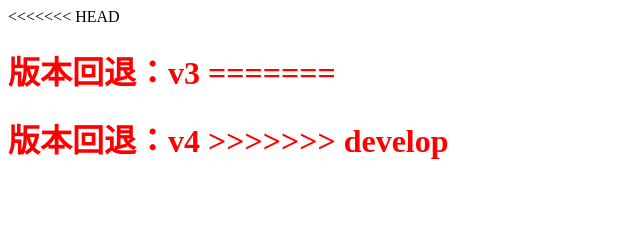
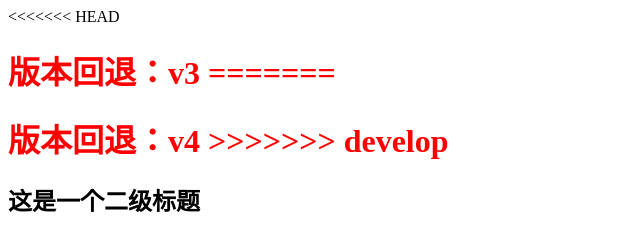
Before and after one commit to zhenghimi/shopping_cate2, a plain HTML site: page index.html in a window 1280 px wide. Shown: the whole page, without its empty margins (0-640 px from the left). Drawn offline with Linux system fonts and the light colour scheme.

Commit message:
Update index.html
master A 改变了代码

```diff
--- a/index.html
+++ b/index.html
@@ -19,5 +19,6 @@
 
 
     </h1>
+     <h2>这是一个二级标题</h2>
 </body>
 </html>
```
